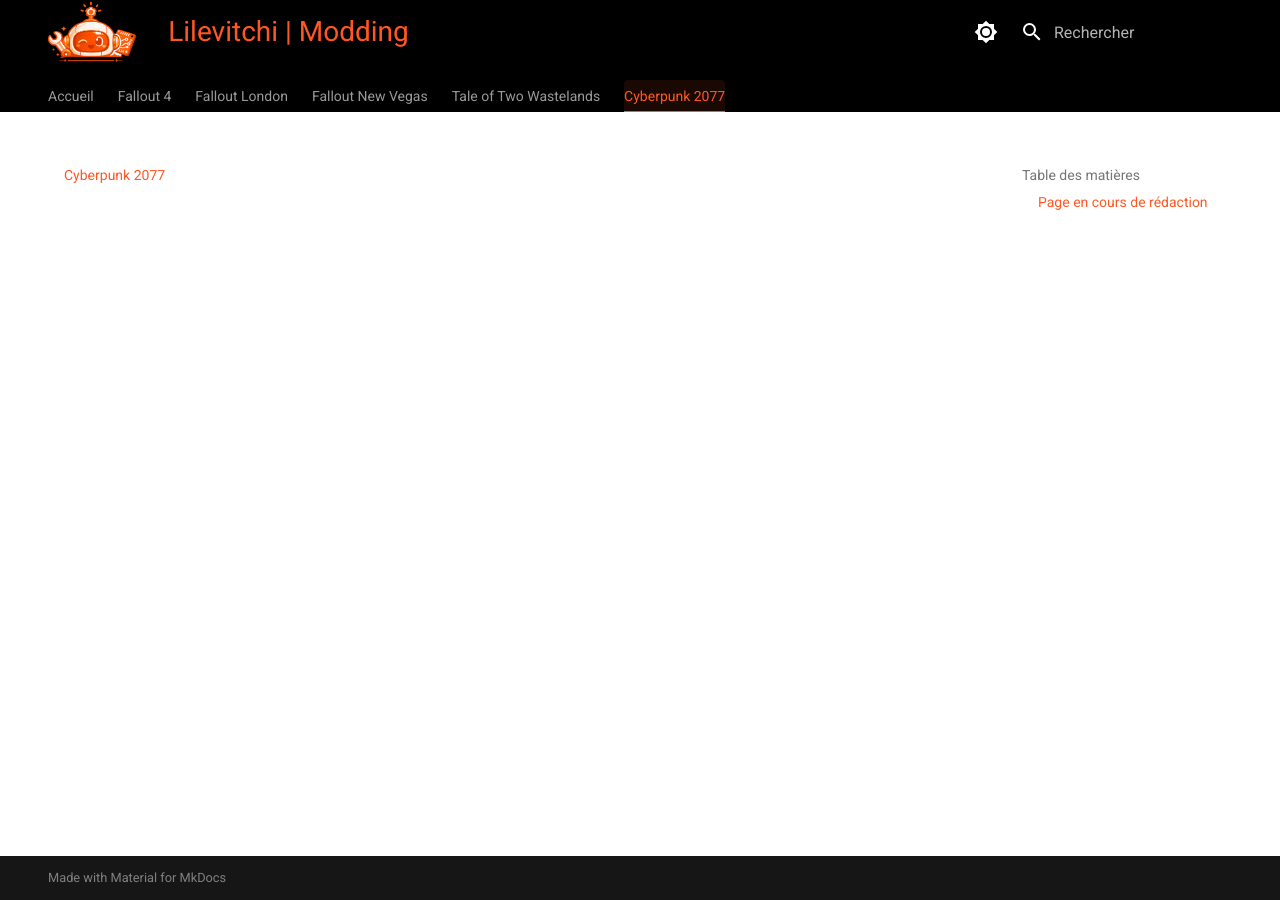
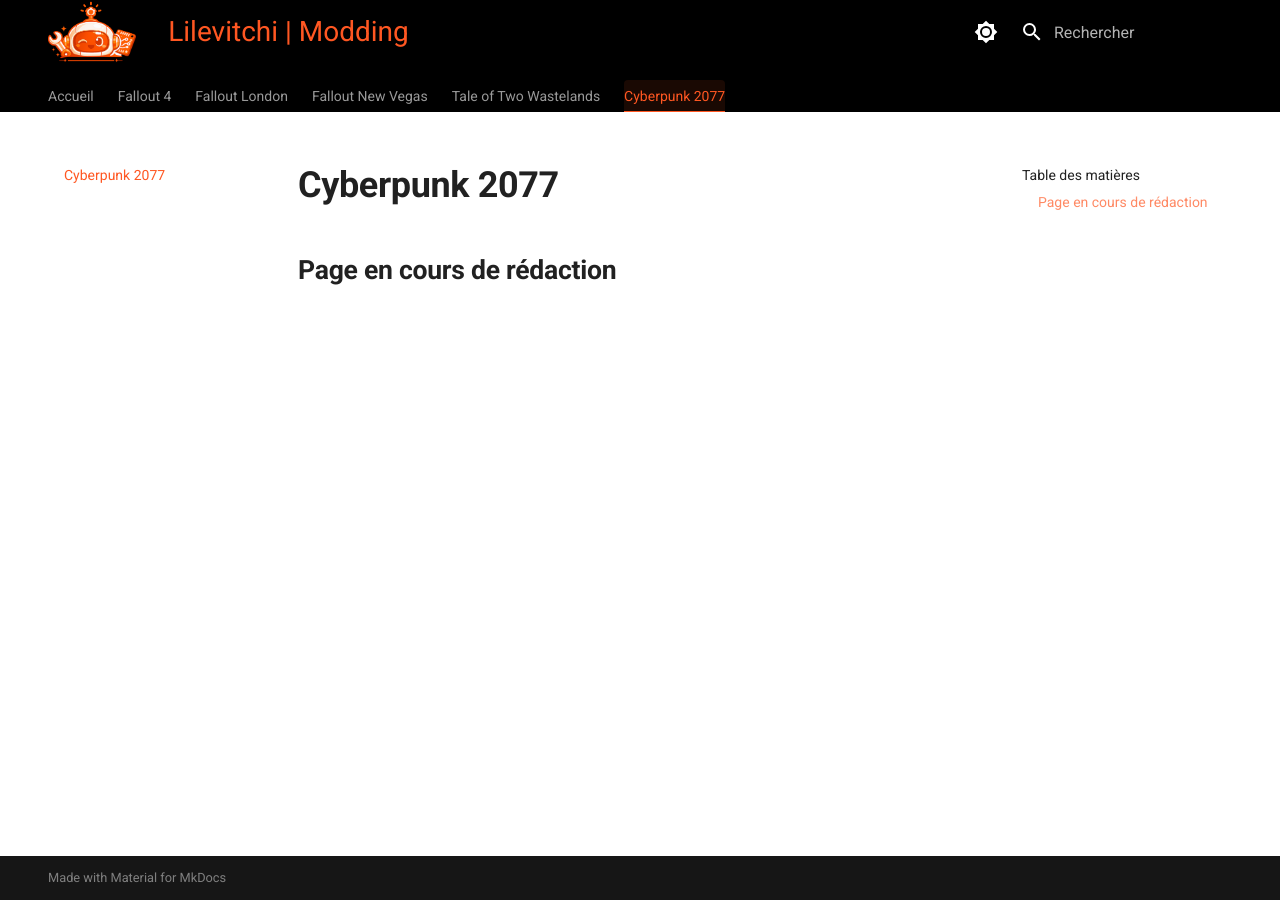
Before and after one commit to Lilevitchi/lilevitchi.github.io, an MkDocs documentation site: the page built from docs/cyberpunk/index.md, in a window 1280 px wide. Built offline with MkDocs 1.6.1 and Material for MkDocs 9.7.7, drawn with Linux system fonts in a browser that asks for light colours.

Commit message:
Update extra.css

```diff
--- a/docs/stylesheets/extra.css
+++ b/docs/stylesheets/extra.css
@@ -62,10 +62,29 @@
     font-size: 0.85rem !important;
 }
 
-/* Force tous les titres en blanc pur pour la clarté */
-.md-typeset h1, .md-typeset h2 {
-    color: #ffffff !important;
+/* Titres adaptatifs : Blanc en mode sombre, Noir en mode clair */
+.md-typeset h1, .md-typeset h2, .md-typeset h3 {
+    color: var(--md-default-fg-color) !important;
     opacity: 1 !important;
+    font-weight: 700;
+}
+
+/* Titre de la Table des matières (droite) plus éclatant */
+.md-nav--secondary .md-nav__title {
+    color: var(--md-default-fg-color) !important;
+    opacity: 1 !important;
+    font-weight: bold;
+}
+
+/* On s'assure que les liens de la table des matières sont aussi lisibles */
+.md-nav--secondary .md-nav__link {
+    color: var(--md-typeset-color);
+    opacity: 0.7; /* Légèrement estompé pour hiérarchiser */
+}
+
+.md-nav--secondary .md-nav__link:hover {
+    color: #ff5722 !important;
+    opacity: 1;
 }
 
 .md-typeset h1 {
@@ -198,11 +217,17 @@
     }
     .game-card,
     .game-card *,
+    .md-logo,
+    .md-logo img,
+    .md-header__inner,
+    .md-header__inner *,
+    .md-tabs__link,
+    .md-tabs__item,
+    .md-nav__link,
+    .md-nav__link span,
     .md-typeset a,
-    .md-nav__link,
-    .md-logo,
     .kofi-button,
-    .md-header__button {
+    .kofi-button * {
         cursor: url('../assets/curseur.png') 10 0, pointer !important;
     }
 }
```
